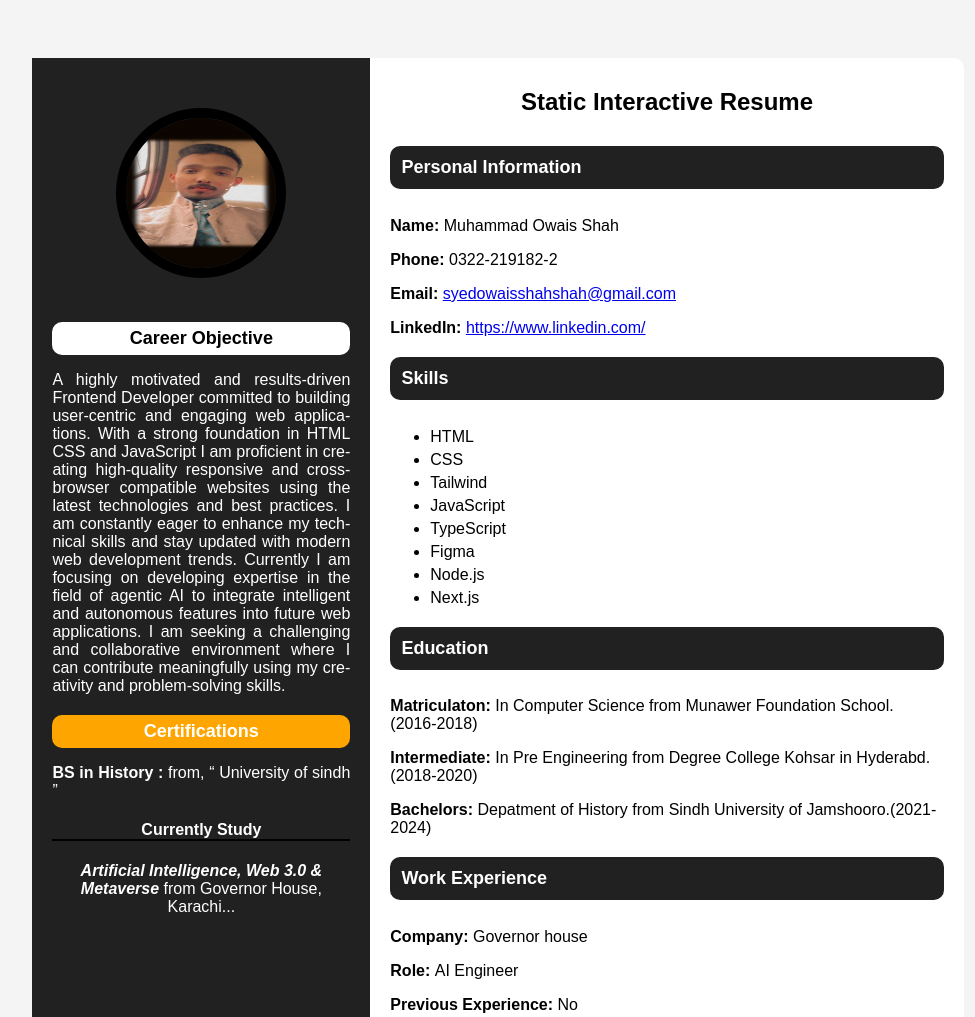
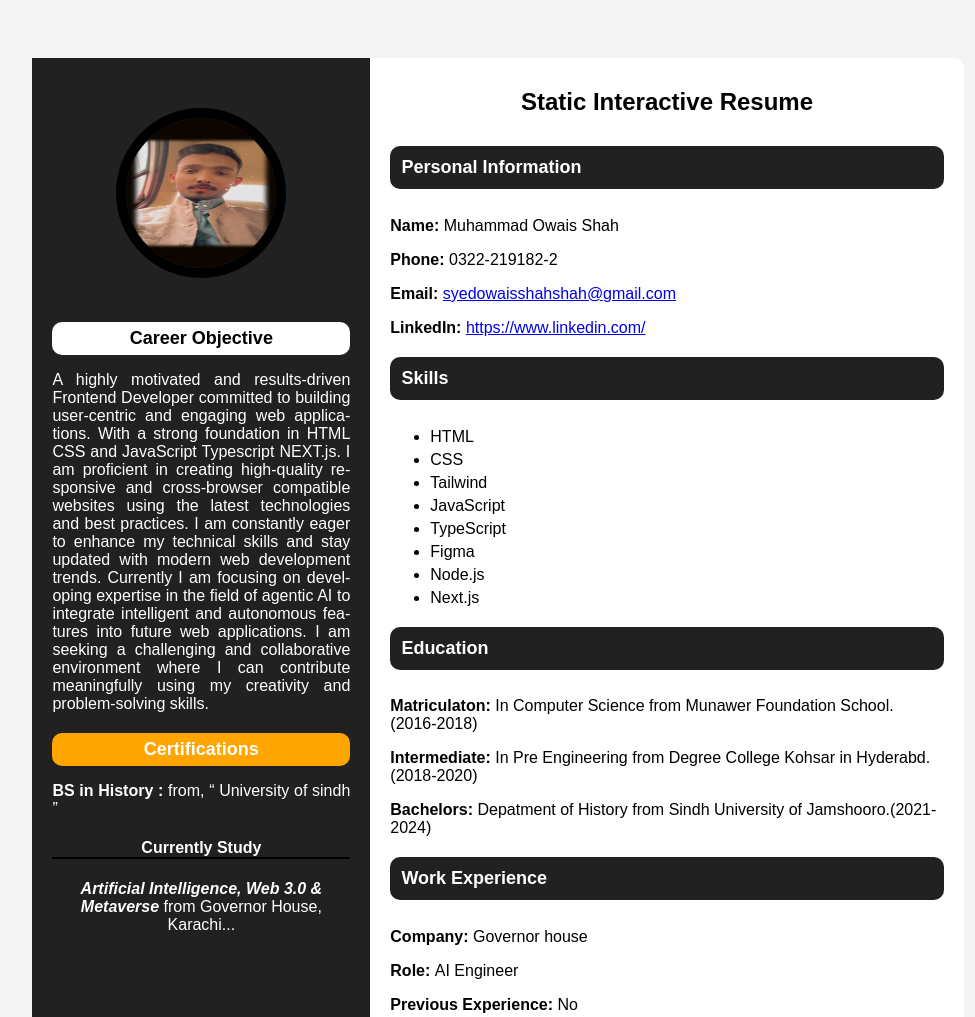
Before and after one commit to muhammadowaisshah1/Resume_builder_mileatone1, a plain HTML site: page index.html in a window 1280 px wide. Shown: the top 1017 px of the page, without its empty margins (142-1117 px from the left). Drawn offline with Linux system fonts and the light colour scheme.

Commit message:
Update index.html

```diff
--- a/index.html
+++ b/index.html
@@ -16,7 +16,7 @@
             <section id="objective">
                  <h3 style="background-color: white; color: black;">Career Objective</h3>
                 <p style="text-align: justify;hyphens: auto;">
-                    A highly motivated and results-driven Frontend Developer committed to building user-centric and engaging web applications. With a strong foundation in HTML CSS and JavaScript I am proficient in creating high-quality responsive and cross-browser compatible websites using the latest technologies and best practices. I am constantly eager to enhance my technical skills and stay updated with modern web development trends. Currently I am focusing on developing expertise in the field of agentic AI to integrate intelligent and autonomous features into future web applications. I am seeking a challenging and collaborative environment where I can contribute meaningfully using my creativity and problem-solving skills.
+                    A highly motivated and results-driven Frontend Developer committed to building user-centric and engaging web applications. With a strong foundation in HTML CSS and JavaScript Typescript NEXT.js. I am proficient in creating high-quality responsive and cross-browser compatible websites using the latest technologies and best practices. I am constantly eager to enhance my technical skills and stay updated with modern web development trends. Currently I am focusing on developing expertise in the field of agentic AI to integrate intelligent and autonomous features into future web applications. I am seeking a challenging and collaborative environment where I can contribute meaningfully using my creativity and problem-solving skills.
                 </p>
             </section>
 
```
